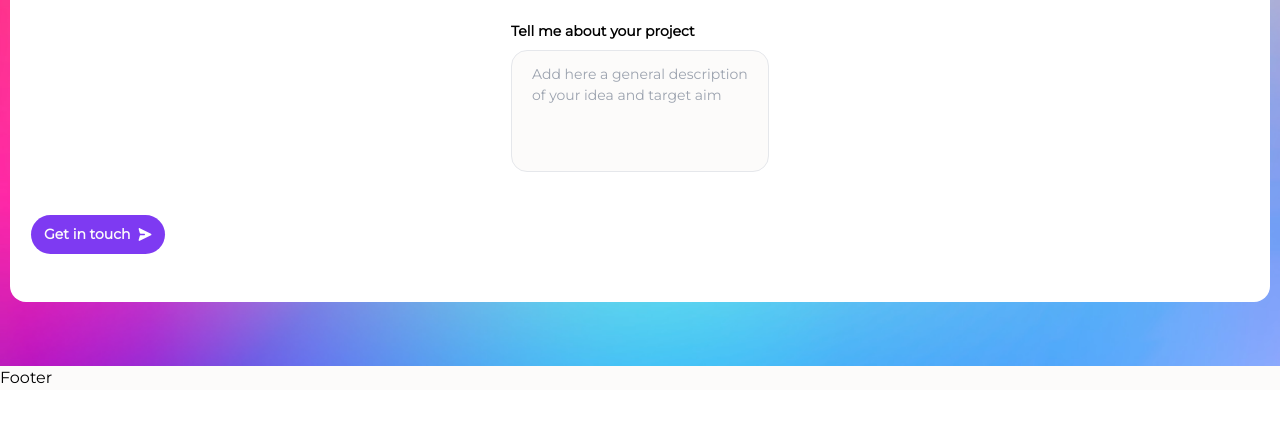
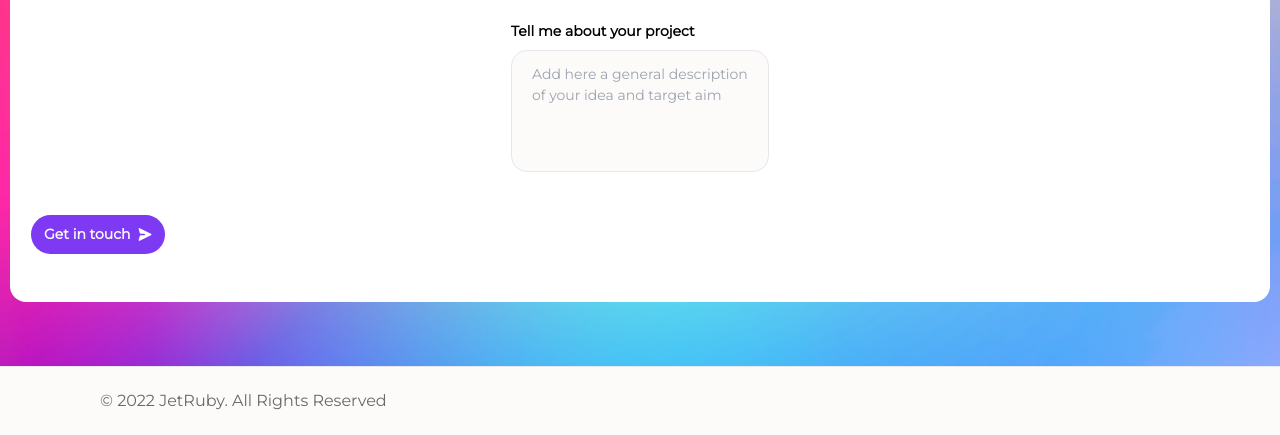
Before and after one commit to Lilholmen/01-landing-page, a website: page index.html in a window 1280 px wide. Shown: the part 3207-3642 px from the top of the page. Before the commit the page ends 3597 px from the top, so only its background shows below. Drawn offline with Linux system fonts and the light colour scheme.

Commit message:
[LP-6] created footer for all devices

```diff
--- a/index.html
+++ b/index.html
@@ -281,7 +281,13 @@
           </button>
         </div>
       </section>
-      <footer>Footer</footer>
+      <footer class="border-t border-light bg-white px-[15px] py-[22px]">
+        <div
+          class="text-m-body text-grey md:px-[85px] md:py-[28,35px] md:text-body-2"
+        >
+          © 2022 JetRuby. All Rights Reserved
+        </div>
+      </footer>
     </main>
   </body>
 </html>
```
Also changed, not shown: public/styles.css.
